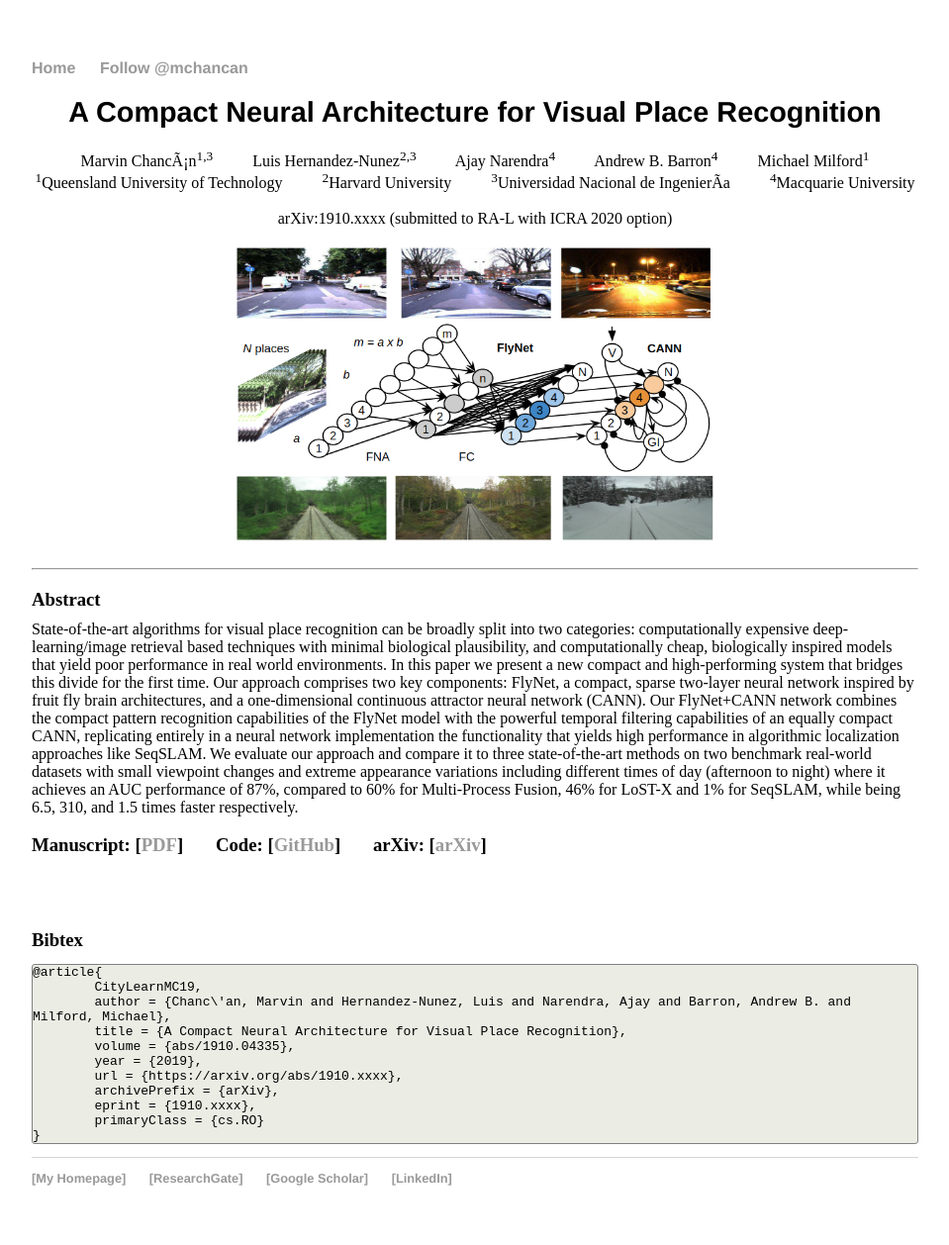
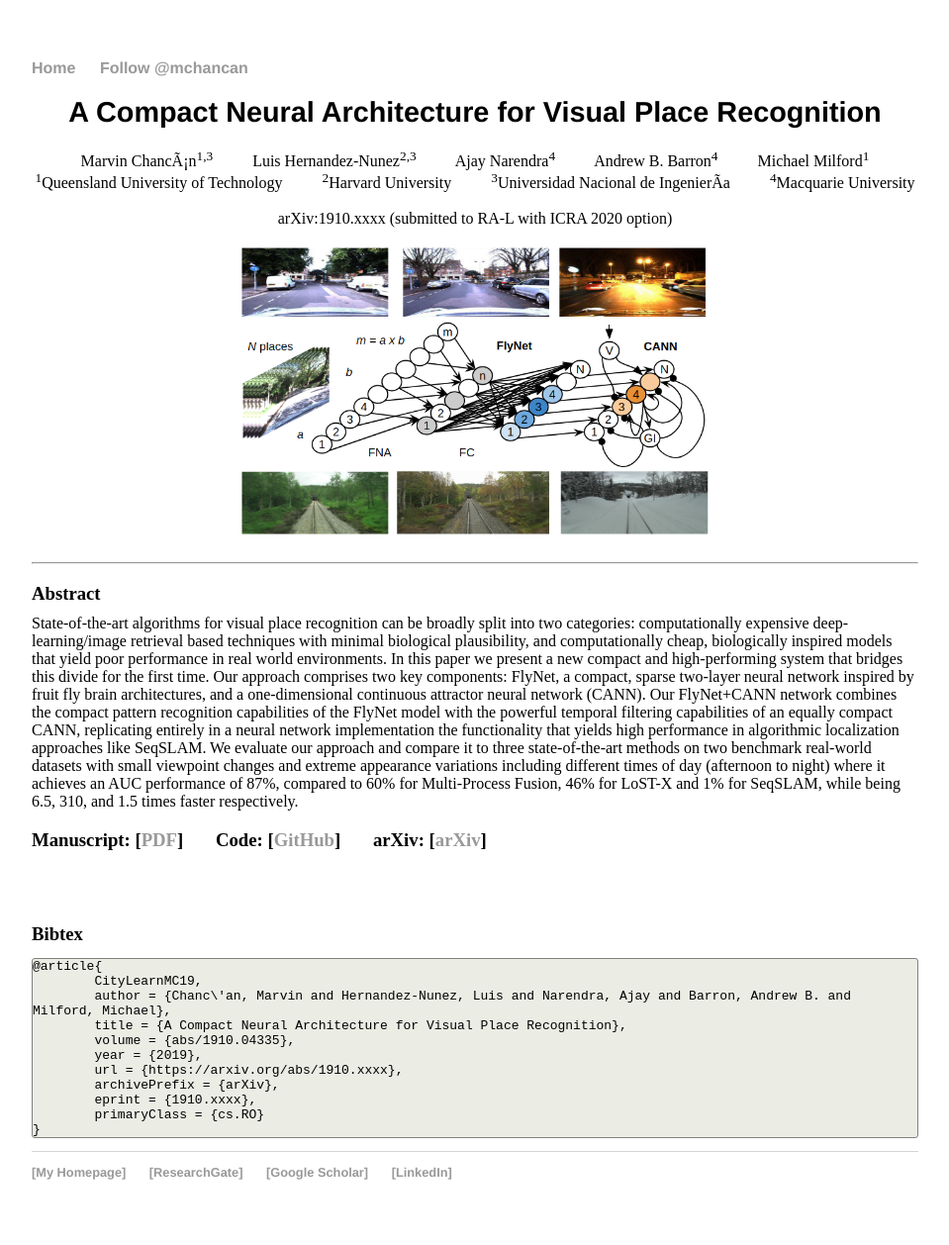
Before and after one commit to mchancan/mchancan.github.io, a Jekyll site: the page built from projects/FlyNet/index.html, in a window 1280 px wide. Shown: the whole page at 99% size, without its empty margins (160-1119 px from the left). Built offline with Jekyll 4.4.1, drawn with Linux system fonts in a browser that asks for light colours; comment, search, counter and statistics services are not loaded.

Commit message:
Update index.html

```diff
--- a/projects/FlyNet/index.html
+++ b/projects/FlyNet/index.html
@@ -12,7 +12,7 @@ title: "A Compact Neural Architecture for Visual Place Recognition"
 		<br>
 		arXiv:1910.xxxx (submitted to RA-L with ICRA 2020 option)<br>
 		<br>
-		<img style="vertical-align:middle" src="fn.png"  width="54%" height="inherit"/>
+		<img style="vertical-align:middle" src="fn.png"  width="53%" height="inherit"/>
 	</center>
 </td>
 
```
